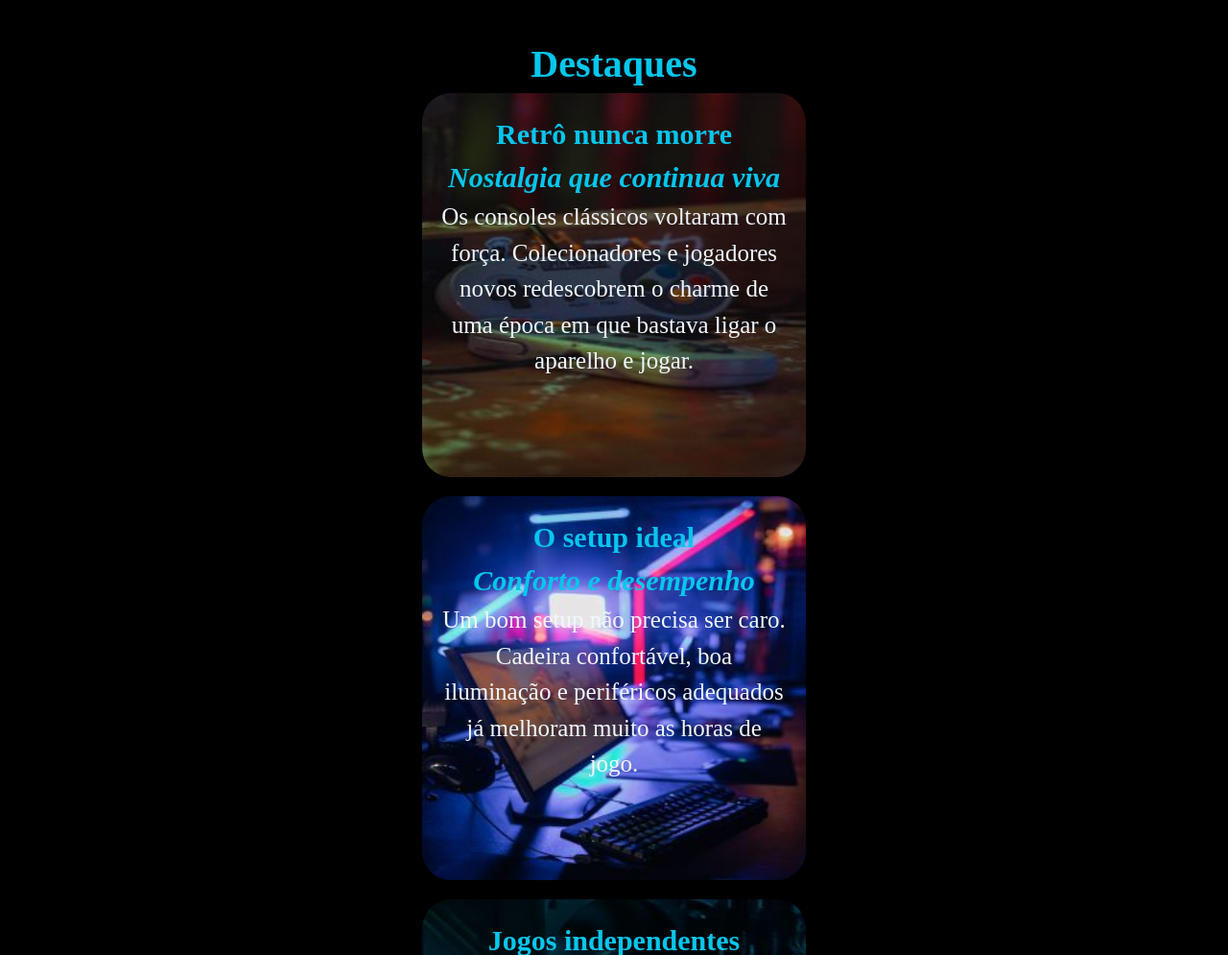
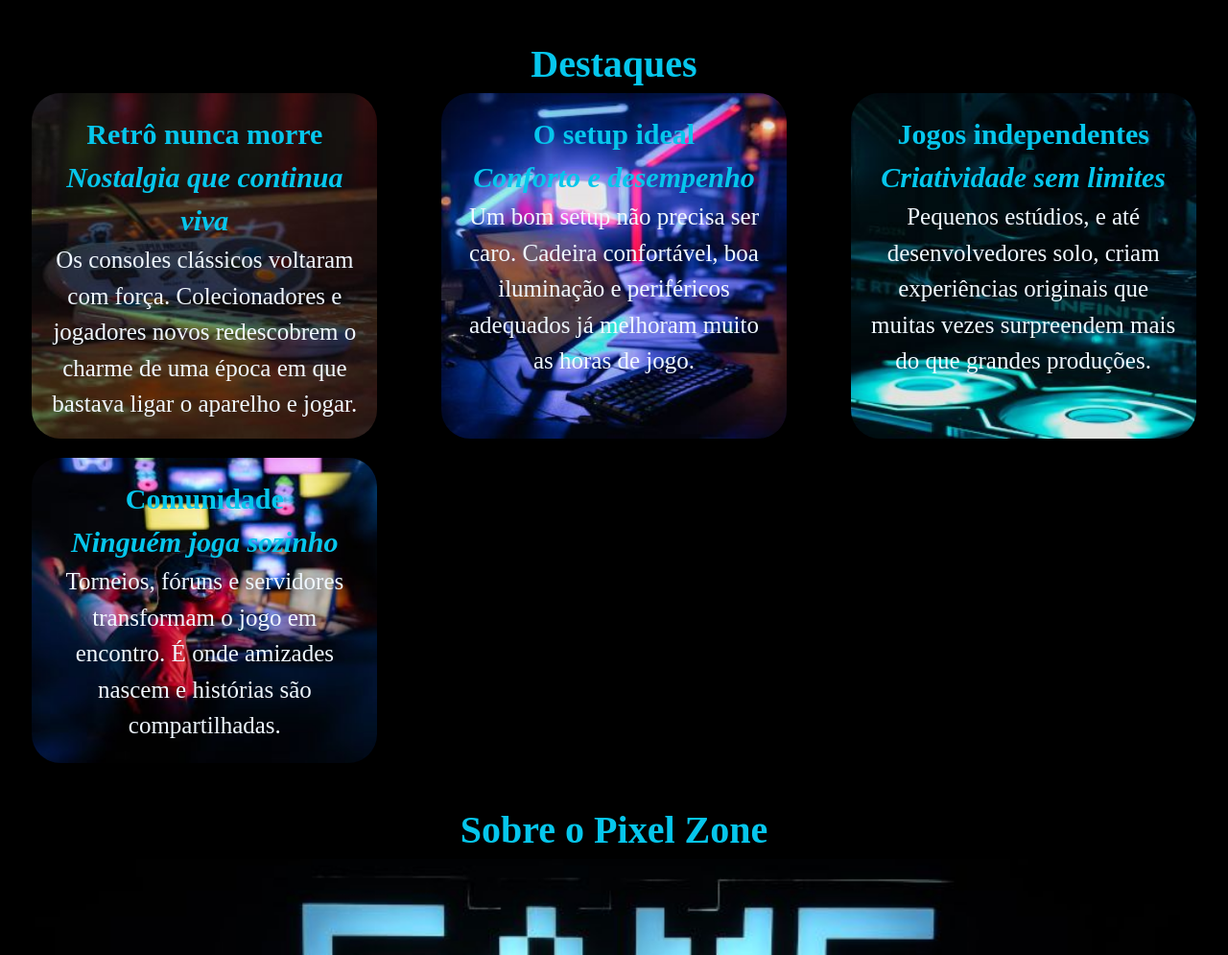
Before and after one commit to ImPachecoDev/Pixel-Zone, a plain HTML site: page index.html in a window 1280 px wide. Shown: the part 3274-4269 px from the top of the page at 96% size. Drawn offline with Linux system fonts and the light colour scheme.

Commit message:
Alterando disposição de cards

```diff
--- a/css/style.css
+++ b/css/style.css
@@ -137,15 +137,18 @@
 }
 .cards{
     display: grid;
-    grid-template-columns: repeat(auto-fit), minmax(280px, 1fr);
+    grid-template-columns: repeat(auto-fit, minmax(280px, 1fr));
     gap: 20px;
     margin: 0 10px;
 }
 .cards .card{
-    min-height: 300px;
     padding: 20px;
     text-align: center;
     border-radius: 30px;
+    width: 100%;
+    max-width: 360px;
+    height: 100%;
+    max-height: 360px;
 }
 .card.one{
     background: url(../img/retro-2-card.jpg);
@@ -221,10 +224,10 @@ footer p{
         "img-5 img-4 img-4"
         "img-5 img-6 img-7";
 }
-.cards .card{
-    width: 400px;
-    height: 400px;
-}
+
+/* .cards {
+    grid-template-columns: 1fr 1fr;
+} */
 .about .img-sobre{
     background-image: url(../img/gameover-about.jpg);
     background-position: center;
@@ -242,9 +245,9 @@ footer p{
     min-height: 320px;
 }
 .cards{
-    flex-direction: row;
-    flex-wrap: wrap;
-    justify-content: center;
+    grid-template-columns: repeat(auto-fit, minmax(322px, 1fr));
+    justify-items: center;
+    /* gap: 85px; */
 }
 .about .img-sobre{
     background-image: url(../img/gameover-about.jpg);
@@ -288,8 +291,7 @@ footer p{
 }
 .cards{
     margin-top: 50px;
-    flex-wrap: balance;
-    gap: 100px;
+    grid-template-columns: repeat(auto-fit, minmax(440px, 1fr))
 }
 .highlights{
     margin: 50px;
```
